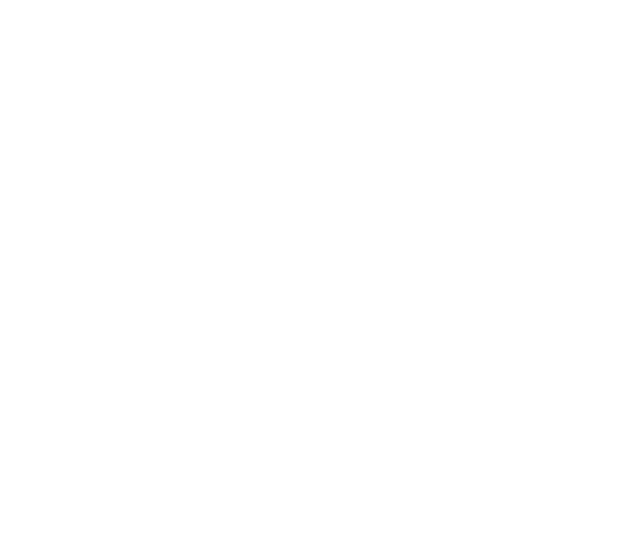
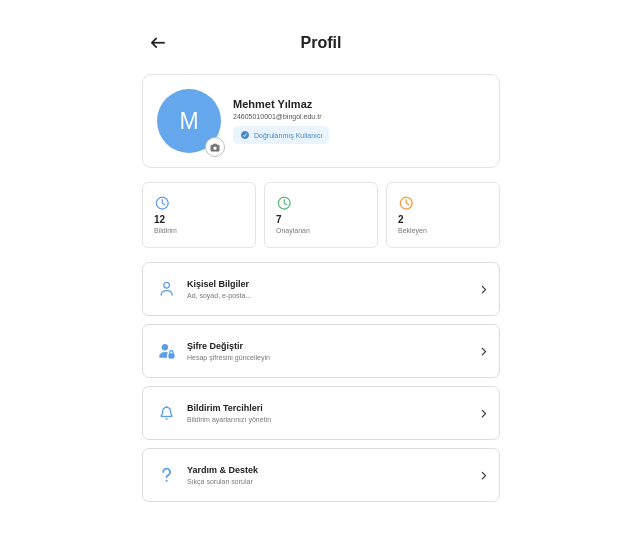
Before and after one commit to abdussamedtoprak-bs/sikayet-haritasi-mobil, an Angular app: page /profil in a window 1280 px wide. Before the commit this address led to /. Shown: the top 540 px of the page, without its empty margins (319-959 px from the left). Built offline with nearby package versions, Linux system fonts and the light colour scheme.

Commit message:
profil sayfasi olusturuldu.

```diff
--- a/src/app/app.routes.ts
+++ b/src/app/app.routes.ts
@@ -6,6 +6,8 @@
 import { BildirimlerComponent } from './pages/bildirimler/bildirimler';
 import { DestekComponent } from './pages/destek/destek';
 import { AnaSayfa } from './pages/ana-sayfa/ana-sayfa';
+import { Profil } from './pages/profil/profil';
+
 
 
 
@@ -18,4 +20,5 @@
   { path: 'complaints', component: Complaints },
   { path: 'bildirimler', component: BildirimlerComponent },
   { path: 'destek', component: DestekComponent },
+  {path: 'profil',component: Profil},
 ];
--- a/src/app/components/baslik/baslik.html
+++ b/src/app/components/baslik/baslik.html
@@ -8,7 +8,7 @@
 <div class="sag-alan">
 
     <div class="ikon-wrapper">
-        <button class="ikon-butonu">
+        <button class="ikon-butonu" (click)="profilGit()">
             <i class="fa-solid fa-circle-user"></i>
         </button>
     </div>
@@ -18,7 +18,6 @@
     </button>
 
 </div>
-
 </header>
 
 <header class="baslik sub-header" *ngIf="showBackBtn">
--- a/src/app/components/baslik/baslik.ts
+++ b/src/app/components/baslik/baslik.ts
@@ -1,7 +1,7 @@
 import { Component, Input } from '@angular/core';
 import { CommonModule, Location } from '@angular/common';
 import { YanMenu } from '../yan-menu/yan-menu';
-
+import { Router } from '@angular/router';
 
 @Component({
   selector: 'app-baslik',
@@ -19,13 +19,18 @@
 
   menuAcik = false;
 
-  constructor(private location: Location) {}
+  constructor(
+    private location: Location,
+    private router: Router
+  ) {}
 
   goBack() {
     this.location.back();
   }
 
-  profilAc() {}
+  profilGit() {
+    this.router.navigate(['/profil']);
+  }
 
   menuAc() {}
 }
--- a/src/app/pages/ana-sayfa/ana-sayfa.ts
+++ b/src/app/pages/ana-sayfa/ana-sayfa.ts
@@ -3,6 +3,7 @@
 import { KonumButonu } from '../../components/ana-sayfa/konum-butonu/konum-butonu';
 import { SorunBildirmePaneli} from '../../components/ana-sayfa/sorun-bildir-paneli/sorun-bildir-paneli';
 import { HaritaAlani } from '../../components/ana-sayfa/harita-alani/harita-alani';
+
 
 @Component({
   selector: 'app-ana-sayfa',
@@ -11,7 +12,7 @@
   Baslik,
   HaritaAlani,
   KonumButonu,
-  SorunBildirmePaneli
+  SorunBildirmePaneli,
 ],
   templateUrl: './ana-sayfa.html',
   styleUrl: './ana-sayfa.css',
--- /dev/null
+++ b/src/app/pages/profil/profil.css
@@ -0,0 +1,396 @@
+/* ANA SAYFA */
+
+.profil-sayfasi {
+  width: 100%;
+  max-width: 390px;
+  min-height: 100vh;
+  margin: 0 auto;
+
+  background-color: #ffffff;
+
+  padding: 18px 16px 30px;
+
+  box-sizing: border-box;
+
+  font-family: Arial, sans-serif;
+}
+
+
+/* ÜST BAŞLIK */
+
+.profil-baslik {
+  position: relative;
+
+  height: 34px;
+
+  display: flex;
+  align-items: center;
+  justify-content: center;
+
+  margin-bottom: 14px;
+}
+
+.profil-baslik h2 {
+  margin: 0;
+
+  font-size: 16px;
+  font-weight: 600;
+
+  color: #222;
+}
+
+.geri-buton {
+  position: absolute;
+  left: 0;
+
+  width: 32px;
+  height: 32px;
+
+  border: none;
+  background: transparent;
+
+  cursor: pointer;
+
+  display: flex;
+  align-items: center;
+  justify-content: center;
+
+  color: #222;
+}
+
+.geri-buton i {
+  font-size: 14px;
+}
+
+
+/* PROFİL KARTI */
+
+.profil-karti {
+  width: 100%;
+  min-height: 80px;
+
+  border: 1px solid #e3e3e3;
+  border-radius: 9px;
+
+  display: flex;
+  align-items: center;
+
+  padding: 8px;
+
+  box-sizing: border-box;
+
+  margin-bottom: 14px;
+}
+
+
+/* AVATAR */
+
+.avatar-alani {
+  position: relative;
+
+  width: 76px;
+  height: 76px;
+
+  flex-shrink: 0;
+
+  display: flex;
+  align-items: center;
+  justify-content: center;
+}
+
+.avatar {
+  width: 64px;
+  height: 64px;
+
+  border-radius: 50%;
+
+  background-color: #65a7ed;
+
+  color: white;
+
+  font-size: 23px;
+  font-weight: 400;
+
+  display: flex;
+  align-items: center;
+  justify-content: center;
+}
+
+.kamera-buton {
+  position: absolute;
+
+  right: 2px;
+  bottom: 2px;
+
+  width: 20px;
+  height: 20px;
+
+  border-radius: 50%;
+
+  border: 1px solid #bdbdbd;
+
+  background-color: white;
+
+  display: flex;
+  align-items: center;
+  justify-content: center;
+
+  cursor: pointer;
+}
+
+.kamera-buton i {
+  font-size: 9px;
+  color: #777;
+}
+
+
+/* PROFİL BİLGİLERİ */
+
+.profil-bilgileri {
+  min-width: 0;
+
+  margin-left: 6px;
+
+  display: flex;
+  flex-direction: column;
+
+  align-items: flex-start;
+}
+
+.profil-bilgileri h3 {
+  margin: 0 0 3px;
+
+  font-size: 11px;
+  font-weight: 600;
+
+  color: #222;
+}
+
+.profil-bilgileri p {
+  margin: 0 0 6px;
+
+  font-size: 7px;
+
+  color: #555;
+
+  white-space: nowrap;
+}
+
+
+/* DOĞRULAMA */
+
+.dogrulama-buton {
+  border: none;
+  border-radius: 5px;
+
+  background-color: #eaf4ff;
+
+  color: #4387c9;
+
+  padding: 5px 7px;
+
+  font-size: 7px;
+
+  display: flex;
+  align-items: center;
+  gap: 4px;
+
+  cursor: pointer;
+}
+
+.dogrulama-buton i {
+  font-size: 8px;
+}
+
+
+/* İSTATİSTİKLER */
+
+.istatistikler {
+  display: grid;
+
+  grid-template-columns: repeat(3, 1fr);
+
+  gap: 8px;
+
+  margin-bottom: 14px;
+}
+
+.istatistik-karti {
+  height: 66px;
+
+  border: 1px solid #e5e5e5;
+
+  border-radius: 6px;
+
+  display: flex;
+  flex-direction: column;
+
+  align-items: flex-start;
+  justify-content: center;
+
+  padding-left: 11px;
+
+  box-sizing: border-box;
+}
+
+.istatistik-karti i {
+  font-size: 13px;
+
+  margin-bottom: 4px;
+}
+
+.istatistik-karti strong {
+  font-size: 10px;
+
+  color: #222;
+
+  margin-bottom: 2px;
+}
+
+.istatistik-karti span {
+  font-size: 7px;
+
+  color: #777;
+}
+
+
+/* İSTATİSTİK RENKLERİ */
+
+.bildirim i {
+  color: #5d9cf0;
+}
+
+.onaylanan i {
+  color: #5bb879;
+}
+
+.bekleyen i {
+  color: #f29a38;
+}
+
+
+/* MENÜ */
+
+.profil-menusu {
+  display: flex;
+
+  flex-direction: column;
+
+  gap: 8px;
+}
+
+
+/* MENÜ KARTI */
+
+.menu-karti {
+  width: 100%;
+  min-height: 54px;
+
+  border: 1px solid #dcdcdc;
+
+  border-radius: 7px;
+
+  background-color: white;
+
+  display: flex;
+  align-items: center;
+
+  padding: 7px 10px;
+
+  box-sizing: border-box;
+
+  cursor: pointer;
+
+  text-align: left;
+
+  transition: background-color 0.2s;
+}
+
+.menu-karti:hover {
+  background-color: #f8fbff;
+}
+
+
+/* MENÜ İKONU */
+
+.menu-ikon {
+  width: 27px;
+  height: 27px;
+
+  display: flex;
+  align-items: center;
+  justify-content: center;
+
+  flex-shrink: 0;
+}
+
+.menu-ikon i {
+  color: #5b9de7;
+
+  font-size: 14px;
+}
+
+
+/* MENÜ YAZISI */
+
+.menu-yazi {
+  flex: 1;
+
+  display: flex;
+  flex-direction: column;
+
+  margin-left: 7px;
+}
+
+.menu-yazi strong {
+  font-size: 9px;
+
+  font-weight: 600;
+
+  color: #222;
+
+  margin-bottom: 3px;
+}
+
+.menu-yazi span {
+  font-size: 7px;
+
+  color: #777;
+}
+
+
+/* OK */
+
+.menu-ok {
+  font-size: 9px;
+
+  color: #333;
+
+  margin-left: 5px;
+}
+
+
+/* MOBİL */
+
+@media (max-width: 400px) {
+
+  .profil-sayfasi {
+    padding-left: 12px;
+    padding-right: 12px;
+  }
+
+  .profil-karti {
+    min-height: 76px;
+  }
+
+  .avatar {
+    width: 60px;
+    height: 60px;
+  }
+
+  .avatar-alani {
+    width: 70px;
+    height: 70px;
+  }
+
+}
--- /dev/null
+++ b/src/app/pages/profil/profil.html
@@ -0,0 +1,187 @@
+<div class="profil-sayfasi">
+
+  <!-- ÜST BAŞLIK -->
+  <div class="profil-baslik">
+
+    <button class="geri-buton" (click)="geriDon()">
+      <i class="fa-solid fa-arrow-left"></i>
+    </button>
+
+    <h2>Profil</h2>
+
+  </div>
+
+
+  <!-- PROFİL KARTI -->
+  <div class="profil-karti">
+
+    <div class="avatar-alani">
+
+      <div class="avatar">
+        M
+      </div>
+
+      <button class="kamera-buton">
+        <i class="fa-solid fa-camera"></i>
+      </button>
+
+    </div>
+
+
+    <div class="profil-bilgileri">
+
+      <h3>Mehmet Yılmaz</h3>
+
+      <p>24605010001@bingol.edu.tr</p>
+
+      <button class="dogrulama-buton">
+        <i class="fa-solid fa-circle-check"></i>
+        Doğrulanmış Kullanıcı
+      </button>
+
+    </div>
+
+  </div>
+
+
+  <!-- İSTATİSTİKLER -->
+  <div class="istatistikler">
+
+    <div class="istatistik-karti bildirim">
+
+      <i class="fa-regular fa-clock"></i>
+
+      <strong>12</strong>
+
+      <span>Bildirim</span>
+
+    </div>
+
+
+    <div class="istatistik-karti onaylanan">
+
+      <i class="fa-regular fa-clock"></i>
+
+      <strong>7</strong>
+
+      <span>Onaylanan</span>
+
+    </div>
+
+
+    <div class="istatistik-karti bekleyen">
+
+      <i class="fa-regular fa-clock"></i>
+
+      <strong>2</strong>
+
+      <span>Bekleyen</span>
+
+    </div>
+
+  </div>
+
+
+  <!-- MENÜLER -->
+  <div class="profil-menusu">
+
+
+    <!-- KİŞİSEL BİLGİLER -->
+    <button
+      class="menu-karti"
+      (click)="kisiselBilgiler()">
+
+      <div class="menu-ikon">
+        <i class="fa-regular fa-user"></i>
+      </div>
+
+      <div class="menu-yazi">
+
+        <strong>Kişisel Bilgiler</strong>
+
+        <span>
+          Ad, soyad, e-posta...
+        </span>
+
+      </div>
+
+      <i class="fa-solid fa-chevron-right menu-ok"></i>
+
+    </button>
+
+
+    <!-- ŞİFRE DEĞİŞTİR -->
+    <button
+      class="menu-karti"
+      (click)="sifreDegistir()">
+
+      <div class="menu-ikon">
+        <i class="fa-solid fa-user-lock"></i>
+      </div>
+
+      <div class="menu-yazi">
+
+        <strong>Şifre Değiştir</strong>
+
+        <span>
+          Hesap şifresini güncelleyin
+        </span>
+
+      </div>
+
+      <i class="fa-solid fa-chevron-right menu-ok"></i>
+
+    </button>
+
+
+    <!-- BİLDİRİM TERCİHLERİ -->
+    <button
+      class="menu-karti"
+      (click)="bildirimTercihleri()">
+
+      <div class="menu-ikon">
+        <i class="fa-regular fa-bell"></i>
+      </div>
+
+      <div class="menu-yazi">
+
+        <strong>Bildirim Tercihleri</strong>
+
+        <span>
+          Bildirim ayarlarınızı yönetin
+        </span>
+
+      </div>
+
+      <i class="fa-solid fa-chevron-right menu-ok"></i>
+
+    </button>
+
+
+    <!-- YARDIM -->
+    <button
+      class="menu-karti"
+      (click)="yardimDestek()">
+
+      <div class="menu-ikon">
+        <i class="fa-solid fa-question"></i>
+      </div>
+
+      <div class="menu-yazi">
+
+        <strong>Yardım & Destek</strong>
+
+        <span>
+          Sıkça sorulan sorular
+        </span>
+
+      </div>
+
+      <i class="fa-solid fa-chevron-right menu-ok"></i>
+
+    </button>
+
+
+  </div>
+
+</div>
--- /dev/null
+++ b/src/app/pages/profil/profil.ts
@@ -0,0 +1,34 @@
+import { Component } from '@angular/core';
+import { Router } from '@angular/router';
+
+@Component({
+  selector: 'app-profile',
+  imports: [],
+  templateUrl: './profil.html',
+  styleUrl: './profil.css',
+})
+export class Profil {
+
+  constructor(private router: Router) {}
+
+  geriDon() {
+    this.router.navigate(['/anasayfa']);
+  }
+
+  kisiselBilgiler() {
+    console.log('Kişisel bilgiler');
+  }
+
+  sifreDegistir() {
+    console.log('Şifre değiştir');
+  }
+
+  bildirimTercihleri() {
+    console.log('Bildirim tercihleri');
+  }
+
+  yardimDestek() {
+    console.log('Yardım ve destek');
+  }
+
+}
```
Also changed, not shown: 1 other file (tests, documents, lock files or other folders). Lines whose indentation alone changed are shown as unchanged.
